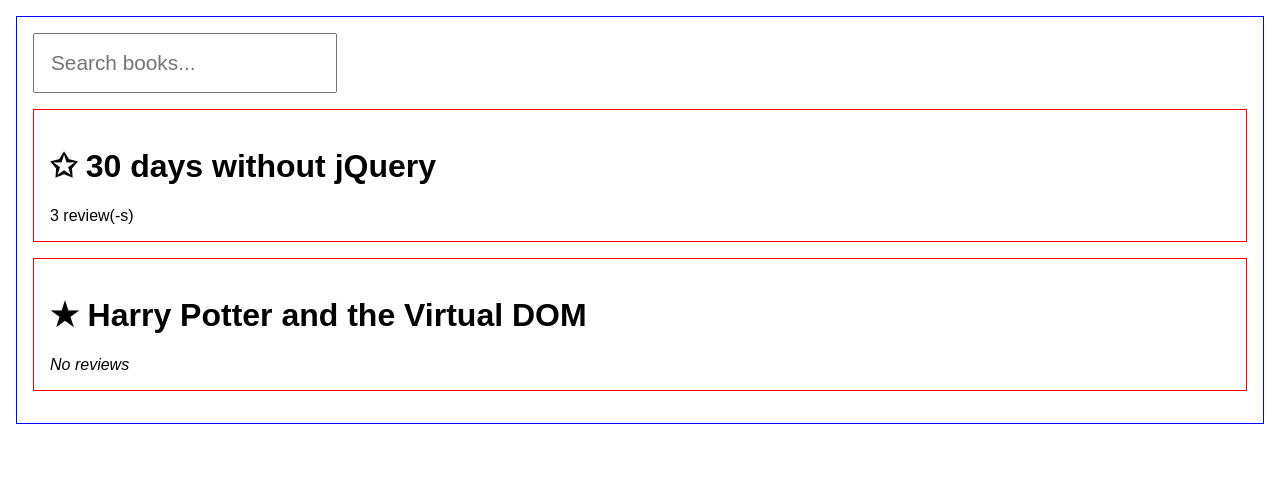
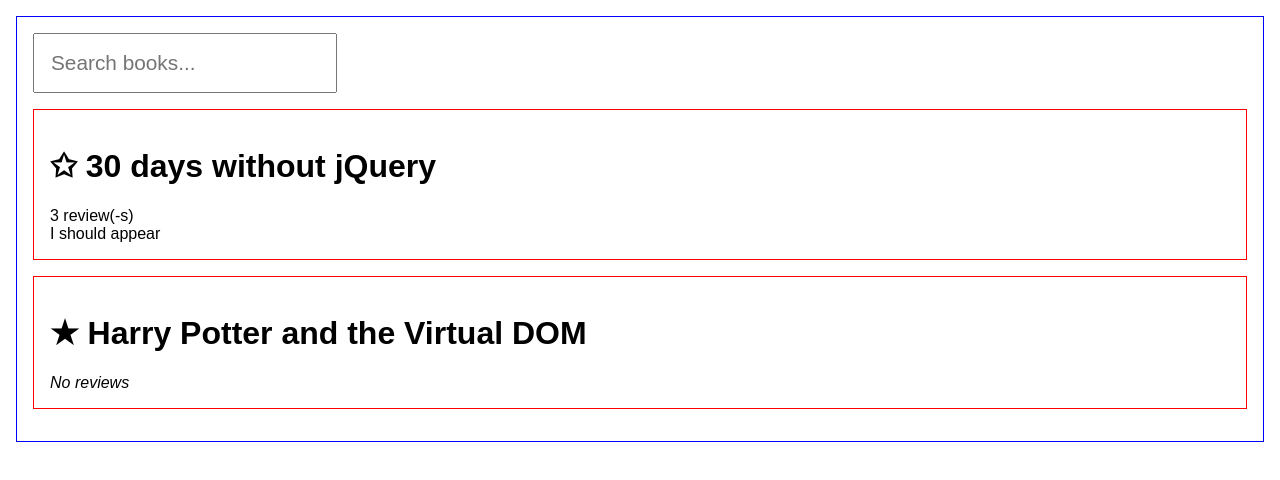
Before and after one commit to dmitru/react-workshop-v1, a React (Create React App) app: page / in a window 1280 px wide. Shown: the top 480 px of the page. Built offline with nearby package versions, Linux system fonts and the light colour scheme.

Commit message:
Children, nesting

```diff
--- a/src/App.js
+++ b/src/App.js
@@ -2,7 +2,7 @@
 import PropTypes from 'prop-types';
 import './App.css';
 
-function Book({ title, reviews, isFavorite }) {
+function Book({ children, title, reviews, isFavorite }) {
   const favoriteIcon = isFavorite ? '★' : '✩';
   return (
     <div className="Book">
@@ -10,6 +10,7 @@
         {favoriteIcon} {title}
       </h1>
       {reviews > 0 ? `${reviews} review(-s)` : <em>No reviews</em>}
+      <div>{children}</div>
     </div>
   );
 }
@@ -30,7 +31,9 @@
     return (
       <div className="BookList">
         {this.props.showSearch && <input className="SearchBooksInput" type="text" placeholder="Search books..." />}
-        <Book title="30 days without jQuery" reviews={3} />
+        <Book title="30 days without jQuery" reviews={3}>
+          I should appear
+        </Book>
         <Book title="Harry Potter and the Virtual DOM" isFavorite={true} />
       </div>
     );
```
